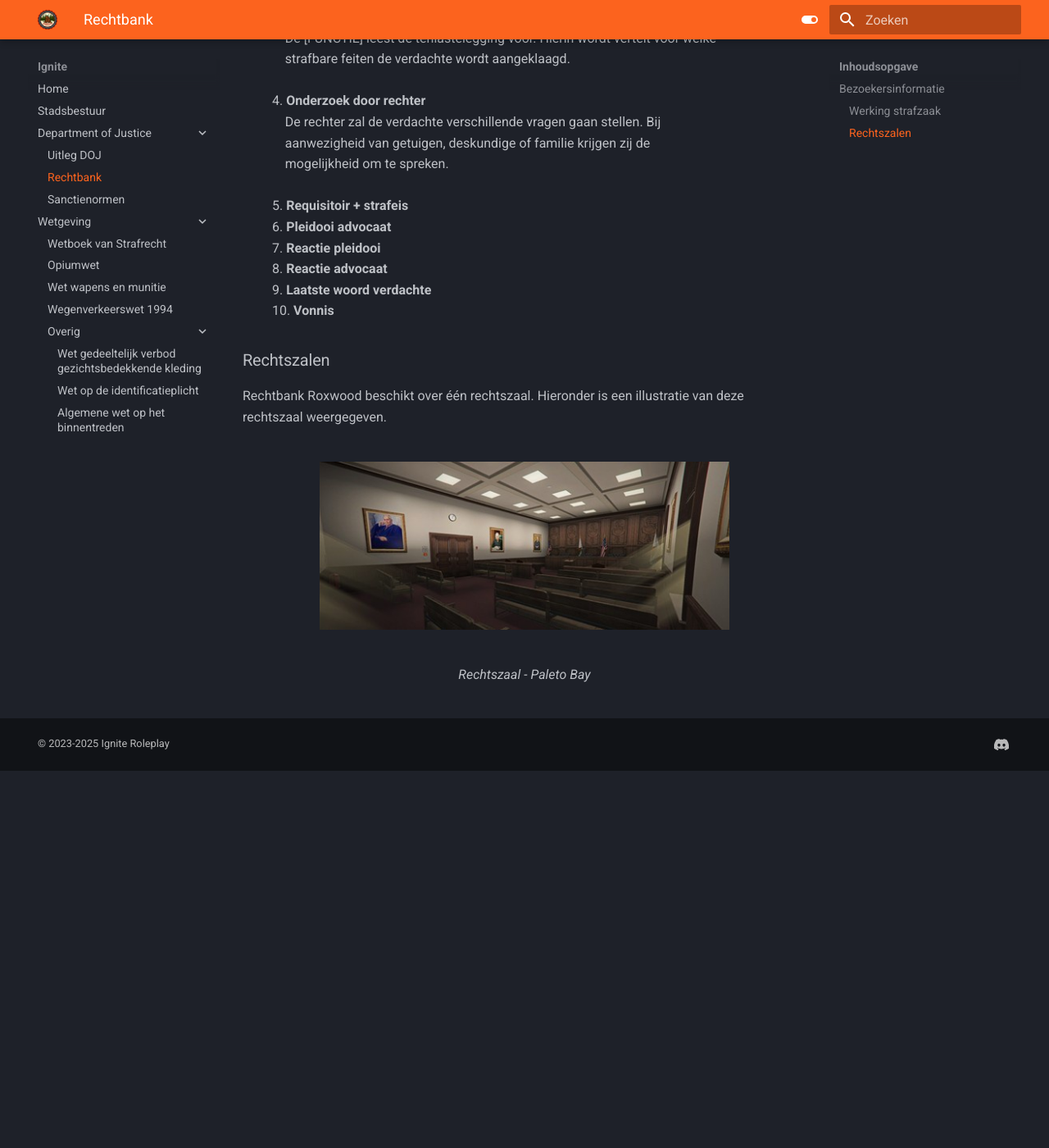
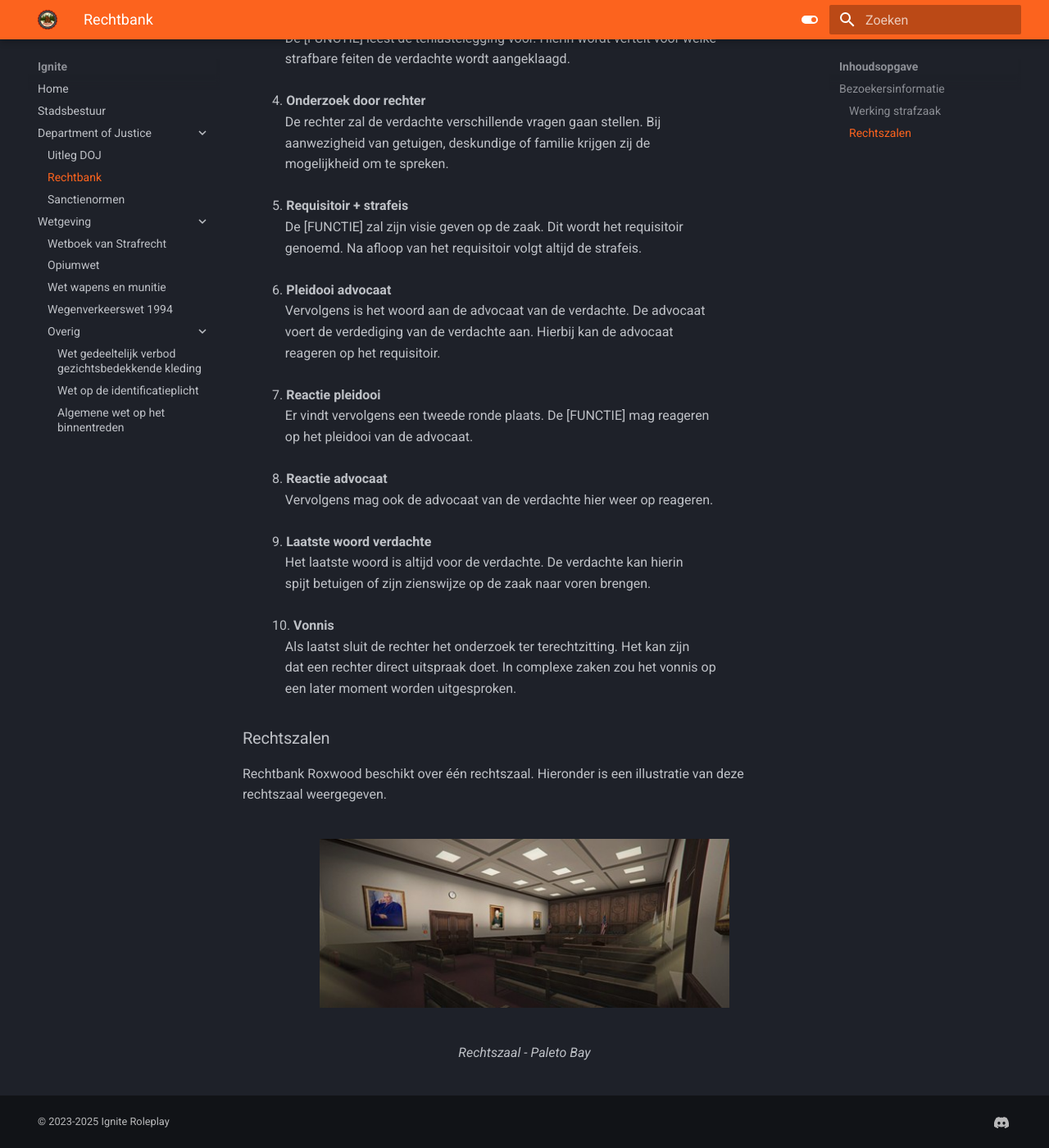
Before and after one commit to NLDenny/wetboek, an MkDocs documentation site: the page built from docs/rechtbank.md, in a window 1280 px wide and 1400 px high, scrolled down 1038 px. Shown: the whole window at 82% size. Built offline with MkDocs 1.6.1 and Material for MkDocs 9.7.7, drawn with Linux system fonts in a browser that asks for light colours; before the commit the page ends 1978 px from its top, so only the background shows below that.

Commit message:
Update rechtbank.md

```diff
--- a/docs/rechtbank.md
+++ b/docs/rechtbank.md
@@ -35,11 +35,24 @@ Daarom is de verloop van een strafzitting hieronder weergegeven:
 &ensp; &nbsp; &nbsp; &nbsp; &nbsp; &nbsp; aanwezigheid van getuigen, deskundige of familie krijgen zij de <br>
 &ensp; &nbsp; &nbsp; &nbsp; &nbsp; &nbsp; mogelijkheid om te spreken. <br>
 &ensp; &nbsp; &nbsp; &nbsp; 5. __Requisitoir + strafeis__ <br />
+&ensp; &nbsp; &nbsp; &nbsp; &nbsp; &nbsp; De [FUNCTIE] zal zijn visie geven op de zaak. Dit wordt het requisitoir <br>
+&ensp; &nbsp; &nbsp; &nbsp; &nbsp; &nbsp; genoemd. Na afloop van het requisitoir volgt altijd de strafeis. <br>
 &ensp; &nbsp; &nbsp; &nbsp; 6. __Pleidooi advocaat__ <br />
+&ensp; &nbsp; &nbsp; &nbsp; &nbsp; &nbsp; Vervolgens is het woord aan de advocaat van de verdachte. De advocaat <br>
+&ensp; &nbsp; &nbsp; &nbsp; &nbsp; &nbsp; voert de verdediging van de verdachte aan. Hierbij kan de advocaat <br>
+&ensp; &nbsp; &nbsp; &nbsp; &nbsp; &nbsp; reageren op het requisitoir. <br>
 &ensp; &nbsp; &nbsp; &nbsp; 7. __Reactie pleidooi__ <br />
+&ensp; &nbsp; &nbsp; &nbsp; &nbsp; &nbsp; Er vindt vervolgens een tweede ronde plaats. De [FUNCTIE] mag reageren <br>
+&ensp; &nbsp; &nbsp; &nbsp; &nbsp; &nbsp; op het pleidooi van de advocaat. <br>
 &ensp; &nbsp; &nbsp; &nbsp; 8. __Reactie advocaat__ <br />
+&ensp; &nbsp; &nbsp; &nbsp; &nbsp; &nbsp; Vervolgens mag ook de advocaat van de verdachte hier weer op reageren. <br>
 &ensp; &nbsp; &nbsp; &nbsp; 9. __Laatste woord verdachte__ <br />
+&ensp; &nbsp; &nbsp; &nbsp; &nbsp; &nbsp; Het laatste woord is altijd voor de verdachte. De verdachte kan hierin <br>
+&ensp; &nbsp; &nbsp; &nbsp; &nbsp; &nbsp; spijt betuigen of zijn zienswijze op de zaak naar voren brengen. <br>
 &ensp; &nbsp; &nbsp; &nbsp; 10. __Vonnis__ <br />
+&ensp; &nbsp; &nbsp; &nbsp; &nbsp; &nbsp; Als laatst sluit de rechter het onderzoek ter terechtzitting. Het kan zijn <br>
+&ensp; &nbsp; &nbsp; &nbsp; &nbsp; &nbsp; dat een rechter direct uitspraak doet. In complexe zaken zou het vonnis op <br>
+&ensp; &nbsp; &nbsp; &nbsp; &nbsp; &nbsp; een later moment worden uitgesproken.
 
 ### Rechtszalen
 
```
